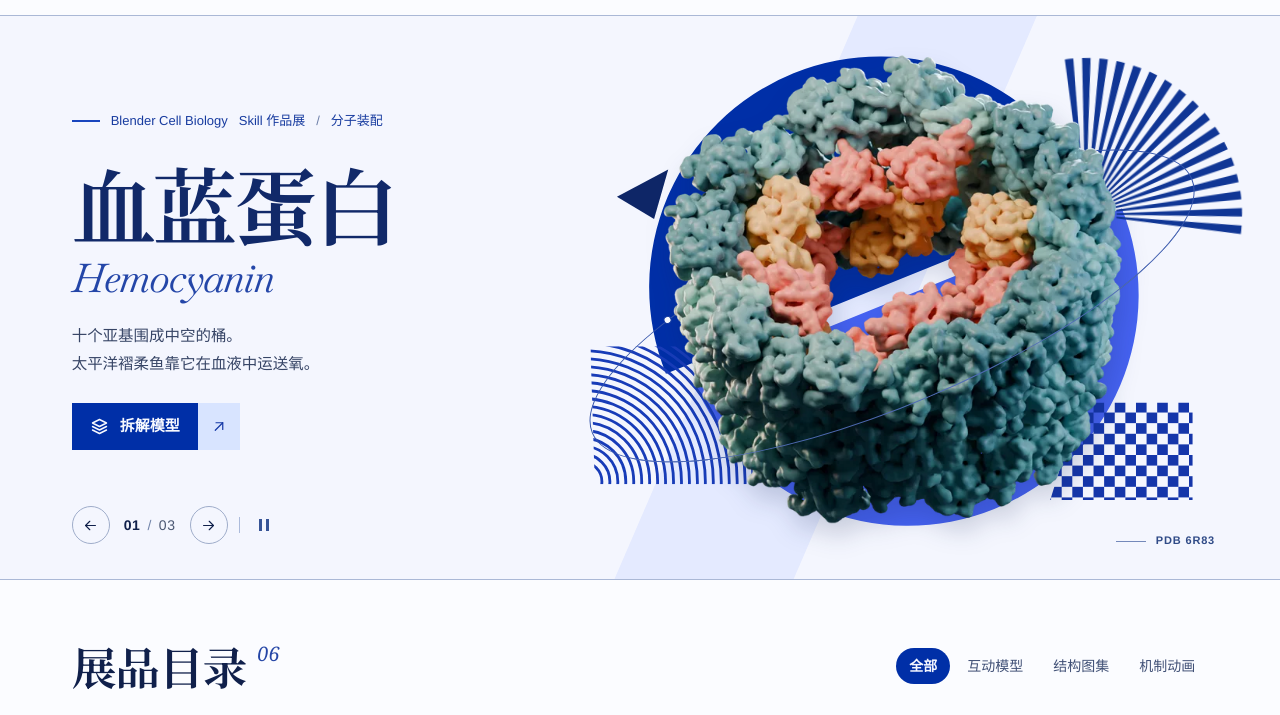
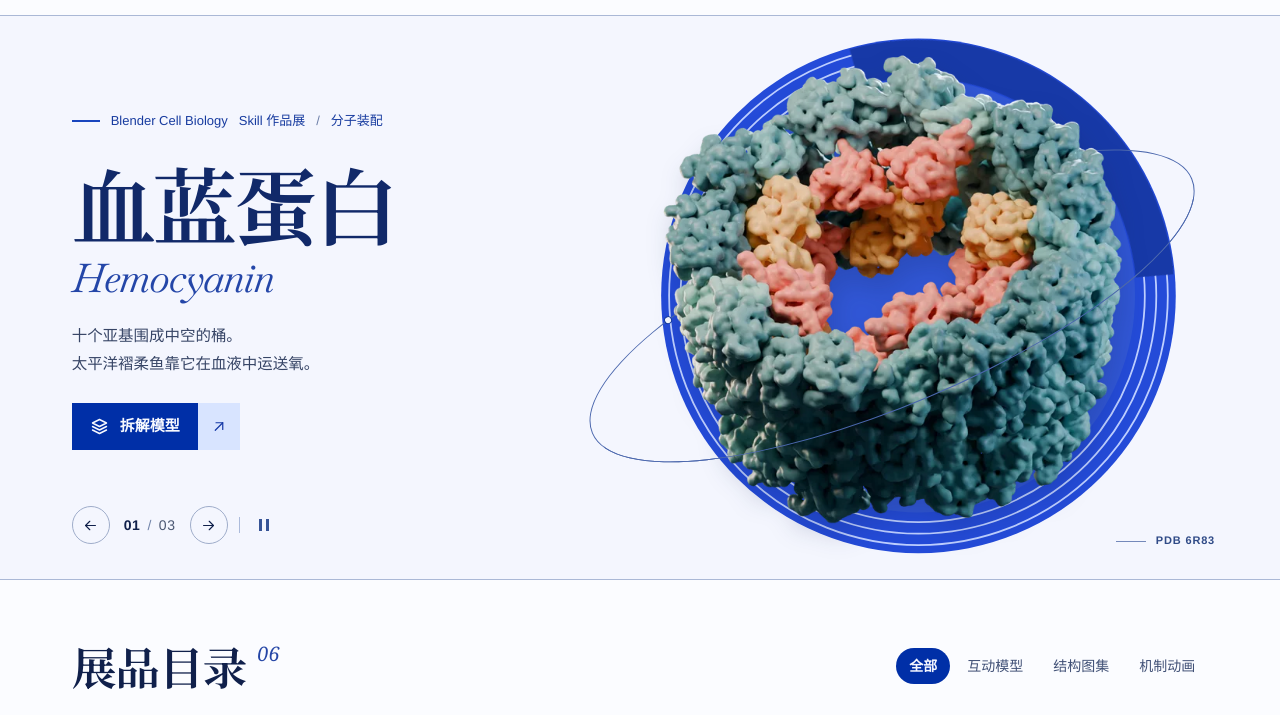
Before and after one commit to RMgX-sanae/blender-cell-biology-gallery, a website: page docs/index.html in a window 1280 px wide. Shown: the part 64-779 px from the top of the page. Drawn offline with Linux system fonts and the light colour scheme.

Commit message:
Unify exhibit geometry and correct orbit marker occlusion

```diff
--- a/docs/gallery.css
+++ b/docs/gallery.css
@@ -54,10 +54,13 @@ img{display:block;max-width:100%}
 .hero-object{position:absolute;left:49%;top:48.5%;width:72%;height:83%;object-fit:contain;transform:translate(-50%,-50%);filter:drop-shadow(4px 14px 12px rgba(17,32,79,.19))}
 .hero-layout[data-feature="bench"] .hero-object{width:80%;height:84%;top:49%}
 .hero-layout[data-feature="axoneme"] .hero-object{width:83%;height:79%}
-.orbit,.orbit-motion{position:absolute;left:49%;top:51.5%;width:97%;height:35%;border:1px solid #3454aa;border-radius:50%;transform:translate(-50%,-50%) rotate(-23deg)}
+.orbit{position:absolute;left:49%;top:51.5%;width:97%;height:35%;transform:translate(-50%,-50%) rotate(-23deg);color:#4b67ad}
+.orbit-back::before,.orbit-front::before{content:"";position:absolute;inset:0;border:1px solid currentColor;border-radius:50%}
+/* At either tip the continuous rear stroke sits beneath the whole 8px marker. */
 .orbit-back{z-index:-1}
-.orbit-front{clip-path:inset(70% 0 0 0);border-color:#526db7;opacity:.95}
-.art-caption{position:absolute;bottom:5.6%;right:3%;display:flex;align-items:center;gap:10px;color:#304b87;font:600 11px/1.2 var(--body);letter-spacing:.075em}
+.orbit-front{z-index:1;clip-path:inset(50% 6px -1px)}
+.orbit-motion{z-index:2;--orbit-period:17s}
+.art-caption{position:absolute;z-index:2;bottom:5.6%;right:3%;display:flex;align-items:center;gap:10px;color:#304b87;font:600 11px/1.2 var(--body);letter-spacing:.075em}
 .art-caption>span:first-child{width:30px;height:1px;background:#7489ba}
 .catalog{padding-top:clamp(39px,4.5vw,73px);padding-bottom:64px;scroll-margin-top:5px}
 .catalog-head{display:flex;align-items:center;justify-content:space-between;gap:24px;margin-bottom:24px}
@@ -135,7 +138,7 @@ body:has(.sheet[open]){overflow:hidden}
 @media(max-width:730px){
   .wrap{padding-inline:clamp(19px,5.5vw,35px)}.masthead{height:61px}.brand{gap:7px}.brand img{width:30px;height:30px}.wordmark{font-size:24px}.masthead nav{gap:15px;font-size:13px}.masthead .nav-about{display:none}.screening{padding:7px 11px;gap:4px}
   .hero-layout{grid-template-columns:1fr;grid-template-rows:auto auto auto;min-height:auto;padding-top:4px;padding-bottom:23px}
-  .hero-art{grid-column:1;grid-row:1;position:relative;right:auto;width:min(100%,490px);justify-self:center;height:clamp(222px,59vw,300px)}.hero-object{height:83%;width:66%;left:51%;top:50%}.hero-layout[data-feature="bench"] .hero-object{height:88%}.hero-layout[data-feature="axoneme"] .hero-object{width:76%;height:82%}.orbit,.orbit-motion{width:83%;height:29%;left:51%;top:52%}.art-caption{font-size:9px;bottom:4%;right:3%;gap:5px}.art-caption>span:first-child{width:19px}
+  .hero-art{grid-column:1;grid-row:1;position:relative;right:auto;width:min(100%,490px);justify-self:center;height:clamp(222px,59vw,300px)}.hero-object{height:83%;width:66%;left:51%;top:50%}.hero-layout[data-feature="bench"] .hero-object{height:88%}.hero-layout[data-feature="axoneme"] .hero-object{width:76%;height:82%}.orbit{width:83%;height:29%;left:51%;top:52%}.art-caption{font-size:9px;bottom:4%;right:3%;gap:5px}.art-caption>span:first-child{width:19px}
   .hero-copy{grid-column:1;grid-row:2;align-self:auto;padding-bottom:0;margin-top:6px}.feature-kicker{font-size:12px;gap:8px}.kicker-rule{width:20px}
   .hero h1{font-size:clamp(45px,10.5vw,65px);margin:10px 0 0;line-height:1.23}.hero-latin{font-size:clamp(26px,6.4vw,37px);margin:0 0 10px}.hero-summary{max-width:30em;font-size:15px;line-height:1.6}
   .primary-action{min-height:42px;margin-top:16px;padding-left:12px;font-size:14px}.action-arrow{width:35px;height:42px;padding:11px 8px;margin-left:3px}
@@ -151,16 +154,18 @@ body:has(.sheet[open]){overflow:hidden}
 @media(max-width:370px){.masthead nav{gap:8px}.wordmark{font-size:21px}.footer>span{width:100%}.art-caption{right:0}.filters button{padding-inline:9px}.stage-status{font-size:12px}}
 @media(prefers-reduced-motion:reduce){:root{scroll-behavior:auto}*,*::before,*::after{animation:none!important;transition:none!important}}
 .brand,.wordmark{color:#092778}
-.object-rail{position:absolute;inset:0}
-.orbit-motion{z-index:1;border:none;clip-path:inset(-9% -2% -9% -2%)}
-.orbit-motion i{width:8px;height:8px;display:block;border:1px solid #12399e;background:#f8faff;border-radius:50%;position:absolute;left:4%;top:66%}
-@supports(offset-path:ellipse(50% 50% at 50% 50%)){
-  .orbit-motion i{left:0;top:0;offset-path:ellipse(50% 50% at 50% 50%);offset-rotate:0deg;offset-distance:43%}
-  .art-idle .orbit-motion i{animation-play-state:running}
-  html[data-motion="on"] .orbit-motion i{animation:orbit-travel 17s linear infinite;animation-play-state:paused}
-  html[data-motion="on"].art-idle .orbit-motion i{animation-play-state:running}
+.object-rail{position:absolute;inset:0;z-index:0}
+.orbit-dot{position:absolute;left:50%;top:100%;transform:translate(-50%,-50%);width:8px;height:8px;border:1px solid #12399e;background:#f8faff;border-radius:50%}
+@supports(offset-path:ellipse(calc(50% - .5px) calc(50% - .5px) at 50% 50%)){
+  .orbit-dot{left:0;top:0;transform:none;offset-path:ellipse(calc(50% - .5px) calc(50% - .5px) at 50% 50%);offset-rotate:0deg;offset-distance:43%}
+  /* Both tracks start at 43% of the same lap. The marker changes layer only at a tangent. */
+  .orbit-motion,.orbit-dot{animation-duration:var(--orbit-period);animation-delay:calc(-.43 * var(--orbit-period));animation-iteration-count:infinite;animation-play-state:paused}
+  .orbit-motion{animation-name:orbit-depth;animation-timing-function:step-end}
+  .orbit-dot{animation-name:orbit-travel;animation-timing-function:linear}
+  html[data-motion="on"].art-idle :is(.orbit-motion,.orbit-dot){animation-play-state:running}
 }
-@keyframes orbit-travel{from{offset-distance:43%}to{offset-distance:143%}}
+@keyframes orbit-travel{from{offset-distance:0%}to{offset-distance:100%}}
+@keyframes orbit-depth{0%,100%{z-index:2}50%{z-index:-1}}
 .motion-toggle{position:relative;display:grid;place-items:center;width:38px;height:38px;margin-left:3px;color:#375496}
 .motion-toggle::before{content:"";position:absolute;left:-6px;height:16px;width:1px;background:#acbbdb}
 .motion-glyph{display:block;width:10px;height:12px;border-inline:3px solid currentColor}
@@ -186,7 +191,7 @@ html.page-enter .work-card:nth-child(-n+3) .card-image{animation:print-reveal .6
 .model-stage.is-ready canvas{animation:model-appear .27s ease-out both}
 @keyframes model-appear{from{opacity:.4}to{opacity:1}}
 html[data-motion="off"]{scroll-behavior:auto}
-html[data-motion="off"] *,html[data-motion="off"] *::before,html[data-motion="off"] *::after{animation:none!important;transition:none!important}
+html[data-motion="off"] :not(.orbit-motion,.orbit-dot),html[data-motion="off"] *::before,html[data-motion="off"] *::after{animation:none!important;transition:none!important}
 @media(hover:hover) and (pointer:fine){.motion-toggle:not(:disabled):hover{color:#002fa7;background:#e2eaff;border-radius:50%}}
 @media(max-width:730px){.motion-toggle{width:30px;height:34px;margin:0}.motion-toggle::before{left:-3px}.motion-glyph{width:8px;height:10px;border-width:2px}}
 @media(max-width:365px){.feature-pages{gap:6px}.feature-pages .circle-control{width:30px;height:30px}}
@@ -209,13 +214,11 @@ html[data-motion="off"] *,html[data-motion="off"] *::before,html[data-motion="of
   .invite-layout{display:grid;grid-template-columns:44px 1fr;gap:12px 14px;min-height:auto;padding-block:29px}.invite-symbol{width:42px;height:42px}
   .invite-copy p{font-size:13px;margin-top:4px}.invite-copy h2{font-size:25px}.invite-link{grid-column:2;justify-self:start;margin:0;padding:7px 11px;font-size:14px;gap:10px}
 }
-.hero::before{content:"";position:absolute;z-index:-1;inset:0;background:#e4eaff;clip-path:polygon(67% 0,81% 0,62% 100%,48% 100%);pointer-events:none}
 .art-print{position:absolute;inset:0;width:100%;height:100%;z-index:-2;overflow:visible}
 .plate-shape{display:none}
 [data-feature="hemocyanin"] .plate-molecule,[data-feature="bench"] .plate-workbench,[data-feature="axoneme"] .plate-axon{display:block}
-.fan-ink{transform-origin:591px 196px}
-html[data-motion="on"] .fan-ink{animation:fan-turn 8s cubic-bezier(.45,0,.55,1) infinite alternate;animation-play-state:paused}
-html[data-motion="on"].art-idle .fan-ink{animation-play-state:running}
-@keyframes fan-turn{from{transform:rotate(-4deg)}to{transform:rotate(5deg)}}
-@media(max-width:730px){.hero::before{clip-path:polygon(75% 0,104% 0,58% 55%,36% 55%)}.art-print{inset:-2% -2% 0;width:104%;height:104%}}
+html[data-motion="on"] .ring-accent{animation:ring-turn 8s cubic-bezier(.45,0,.55,1) infinite alternate;animation-play-state:paused}
+html[data-motion="on"].art-idle .ring-accent{animation-play-state:running}
+@keyframes ring-turn{from{transform:rotate(-4deg)}to{transform:rotate(5deg)}}
+@media(max-width:730px){.art-print{inset:2% 0;width:100%;height:96%}}
 @media(max-width:365px){.feature-pages{margin-top:12px;justify-self:start}}
--- a/docs/index.html
+++ b/docs/index.html
@@ -17,7 +17,7 @@
   <link rel="canonical" href="https://rmgx-sanae.github.io/blender-cell-biology-gallery/">
   <link rel="icon" href="assets/mark.svg" type="image/svg+xml">
   <link rel="preload" as="image" href="assets/plates/hemocyanin-cut.webp" imagesrcset="assets/plates/hemocyanin-cut-s.webp 590w, assets/plates/hemocyanin-cut.webp 969w" imagesizes="(max-width: 730px) 68vw, 39vw">
-  <link rel="stylesheet" href="gallery.css">
+  <link rel="stylesheet" href="gallery.css?v=2">
   <script defer src="gallery.js"></script>
 </head>
 <body id="top">
@@ -45,44 +45,42 @@
         </div>
         <div class="hero-art" aria-hidden="true">
           <svg class="art-print" viewBox="0 0 760 580" preserveAspectRatio="xMidYMid meet" aria-hidden="true" focusable="false">
-            <defs>
-              <pattern id="print-check" width="24" height="24" patternUnits="userSpaceOnUse"><path fill="#1536aa" d="M0 0h12v12H0zM12 12h12v12H12z"/></pattern>
-              <pattern id="print-stripes" width="13" height="13" patternUnits="userSpaceOnUse" patternTransform="rotate(36)"><path d="M0 0v13" stroke="#1234a5" stroke-width="5"/></pattern>
-              <pattern id="print-slat" width="20" height="20" patternUnits="userSpaceOnUse" patternTransform="rotate(-31)"><path d="M0 0v20" stroke="#1334a4" stroke-width="9"/></pattern>
-              <clipPath id="print-arc"><path d="M534 30h168v186H558z"/></clipPath>
-              <clipPath id="print-groove"><path d="M31 345h184v156H36z"/></clipPath>
-            </defs>
-            <g class="plate-shape plate-molecule">
-              <g transform="rotate(-22 380 289)">
-                <path fill="#002fa7" d="M103 271a261 261 0 0 1 522 0z"/>
-                <path fill="#4562f1" d="M129 291h522a261 261 0 0 1-522 0z"/>
+            <g class="plate-shape plate-molecule" transform="translate(402 288)">
+              <circle r="291" fill="#244bd8"/>
+              <circle r="245" fill="#3157d6"/>
+              <g fill="none" stroke="#becfff" stroke-width="2">
+                <circle r="256"/>
+                <circle r="269"/>
+                <circle r="282"/>
               </g>
-              <g class="fan-ink" fill="#103695"><path d="M587.3 161.2L572.5 20.0A177 177 0 0 1 582.1 19.2L589.2 161.0Z"/><path d="M591.2 161.0L592.1 19.0A177 177 0 0 1 601.7 19.3L593.1 161.1Z"/><path d="M595.1 161.2L611.7 20.2A177 177 0 0 1 621.2 21.6L597.0 161.5Z"/><path d="M598.9 161.9L631.0 23.6A177 177 0 0 1 640.3 26.0L600.7 162.4Z"/><path d="M602.6 163.0L649.8 29.1A177 177 0 0 1 658.8 32.5L604.4 163.7Z"/><path d="M606.2 164.5L667.9 36.6A177 177 0 0 1 676.5 41.0L607.9 165.4Z"/><path d="M609.6 166.4L685.1 46.1A177 177 0 0 1 693.1 51.4L611.2 167.4Z"/><path d="M612.8 168.6L701.1 57.4A177 177 0 0 1 708.5 63.6L614.2 169.8Z"/><path d="M615.7 171.2L715.8 70.5A177 177 0 0 1 722.4 77.4L617.0 172.6Z"/><path d="M618.3 174.1L728.9 85.0A177 177 0 0 1 734.7 92.7L619.4 175.6Z"/><path d="M620.5 177.2L740.3 101.0A177 177 0 0 1 745.3 109.2L621.5 178.8Z"/><path d="M622.4 180.6L749.9 118.1A177 177 0 0 1 753.9 126.8L623.2 182.3Z"/><path d="M623.9 184.2L757.6 136.1A177 177 0 0 1 760.6 145.3L624.5 186.0Z"/><path d="M625.0 187.9L763.2 154.9A177 177 0 0 1 765.1 164.4L625.4 189.7Z"/><path d="M625.7 191.7L766.7 174.2A177 177 0 0 1 767.6 183.8L625.9 193.6Z"/><path d="M626.0 195.6L768.0 193.8A177 177 0 0 1 767.8 203.4L626.0 197.5Z"/><path d="M625.8 199.4L767.1 213.4A177 177 0 0 1 765.9 223.0L625.6 201.3Z"/></g>
-              <g clip-path="url(#print-groove)" fill="none" stroke="#183cb8" stroke-width="3.2"><circle cx="22" cy="498" r="22"/><circle cx="22" cy="498" r="31"/><circle cx="22" cy="498" r="40"/><circle cx="22" cy="498" r="49"/><circle cx="22" cy="498" r="58"/><circle cx="22" cy="498" r="67"/><circle cx="22" cy="498" r="76"/><circle cx="22" cy="498" r="85"/><circle cx="22" cy="498" r="94"/><circle cx="22" cy="498" r="103"/><circle cx="22" cy="498" r="112"/><circle cx="22" cy="498" r="121"/><circle cx="22" cy="498" r="130"/><circle cx="22" cy="498" r="139"/><circle cx="22" cy="498" r="148"/><circle cx="22" cy="498" r="157"/><circle cx="22" cy="498" r="166"/><circle cx="22" cy="498" r="175"/><circle cx="22" cy="498" r="184"/><circle cx="22" cy="498" r="193"/><circle cx="22" cy="498" r="202"/><circle cx="22" cy="498" r="211"/><circle cx="22" cy="498" r="220"/></g>
-              <path fill="url(#print-check)" d="M585 409h127v110H551z"/>
-              <path fill="#0e2667" d="m61 176 58-31-16 56z"/>
+              <g class="ring-accent">
+                <circle r="268" fill="none" stroke="#1739a7" stroke-width="43"
+                        pathLength="100" stroke-dasharray="28 72" transform="rotate(-104)"/>
+              </g>
             </g>
-            <g class="plate-shape plate-workbench">
-              <path fill="#bad0fc" d="M109 76h467v65h61v324H170v-49h-61z"/>
-              <path fill="#1948d0" d="M83 92h184v57H155v135H83z"/>
-              <path fill="#002fa7" d="M578 243h66v166h58v66h-58v55H454v-61h124z"/>
-              <path fill="url(#print-stripes)" d="M503 37h189v116H503z"/>
-              <path fill="url(#print-check)" d="M38 369h145v101H38z"/>
-              <path fill="none" stroke="#2b52c5" stroke-width="2" d="M50 337V188h39m485 312h114v-66"/>
+            <g class="plate-shape plate-workbench" transform="translate(395 288) rotate(-6)">
+              <rect x="-250" y="-250" width="500" height="500" fill="#dbe5ff"/>
+              <rect x="-219" y="-219" width="438" height="438" fill="#3155cb"/>
+              <rect x="-190" y="-190" width="380" height="380" fill="#c7d7fc"/>
+              <g fill="none" stroke="#3255c8" stroke-width="2">
+                <rect x="-246" y="-246" width="492" height="492"/>
+                <rect x="-233" y="-233" width="466" height="466"/>
+              </g>
             </g>
-            <g class="plate-shape plate-axon">
-              <path fill="#a9c4ff" d="m120 306 378-235 143 187-377 236z"/>
-              <path fill="#002fa7" d="m28 352 450-299 31 46L59 398z"/>
-              <path fill="#405ff2" d="m175 500 471-315 32 47-470 316z"/>
-              <path fill="url(#print-slat)" d="m27 265 184-122 24 102L51 369z"/>
-              <g clip-path="url(#print-arc)" fill="none" stroke="#13379c" stroke-width="3.2"><circle cx="706" cy="20" r="24"/><circle cx="706" cy="20" r="33"/><circle cx="706" cy="20" r="42"/><circle cx="706" cy="20" r="51"/><circle cx="706" cy="20" r="60"/><circle cx="706" cy="20" r="69"/><circle cx="706" cy="20" r="78"/><circle cx="706" cy="20" r="87"/><circle cx="706" cy="20" r="96"/><circle cx="706" cy="20" r="105"/><circle cx="706" cy="20" r="114"/><circle cx="706" cy="20" r="123"/><circle cx="706" cy="20" r="132"/><circle cx="706" cy="20" r="141"/><circle cx="706" cy="20" r="150"/><circle cx="706" cy="20" r="159"/><circle cx="706" cy="20" r="168"/><circle cx="706" cy="20" r="177"/><circle cx="706" cy="20" r="186"/><circle cx="706" cy="20" r="195"/><circle cx="706" cy="20" r="204"/><circle cx="706" cy="20" r="213"/><circle cx="706" cy="20" r="222"/><circle cx="706" cy="20" r="231"/><circle cx="706" cy="20" r="240"/><circle cx="706" cy="20" r="249"/><circle cx="706" cy="20" r="258"/><circle cx="706" cy="20" r="267"/><circle cx="706" cy="20" r="276"/><circle cx="706" cy="20" r="285"/></g>
-              <path fill="#132b74" d="m548 496 124-84-34 112z"/>
+            <g class="plate-shape plate-axon" transform="rotate(-25 385 288)">
+              <rect x="95" y="141" width="580" height="294" fill="#dbe5ff"/>
+              <rect x="95" y="179" width="580" height="218" fill="#244bd8"/>
+              <rect x="95" y="179" width="580" height="22" fill="#1639ae"/>
+              <g fill="none" stroke="#3255c8" stroke-width="2">
+                <path d="M95 147h580m-580 12h580m-580 12h580"/>
+                <path d="M95 405h580m-580 12h580m-580 12h580"/>
+              </g>
             </g>
           </svg>
           <div class="orbit orbit-back"></div>
           <div class="object-rail"><img id="feature-image" class="hero-object" alt="" fetchpriority="high" src="assets/plates/hemocyanin-cut.webp" srcset="assets/plates/hemocyanin-cut-s.webp 590w, assets/plates/hemocyanin-cut.webp 969w" sizes="(max-width: 730px) 68vw, 39vw"></div>
           <div class="orbit orbit-front"></div>
-          <div class="orbit-motion"><i></i></div>
+          <div class="orbit orbit-motion"><i class="orbit-dot"></i></div>
           <div class="art-caption"><span></span><span id="feature-ref">PDB 6R83</span></div>
         </div>
         <div class="feature-pages" aria-label="切换精选展品">
```
Also changed, not shown: docs/assets/exhibition.jpg.
